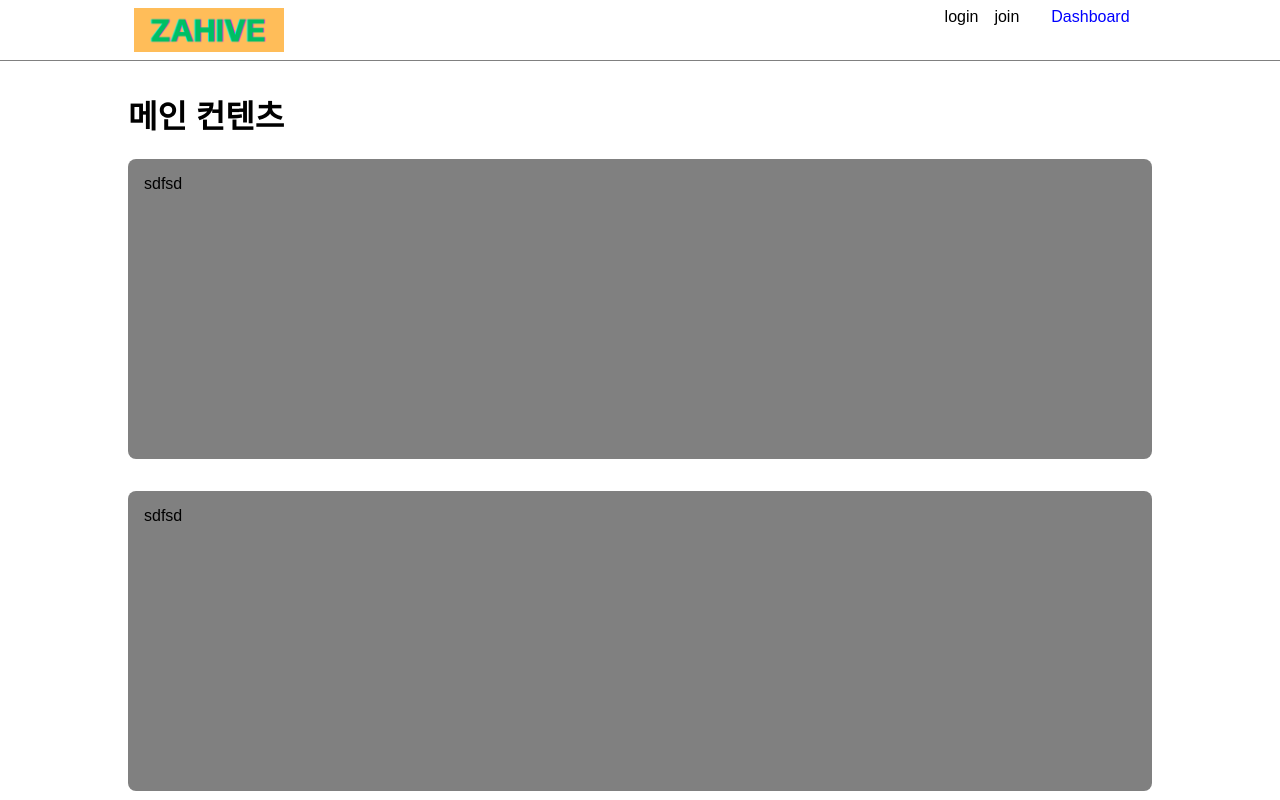
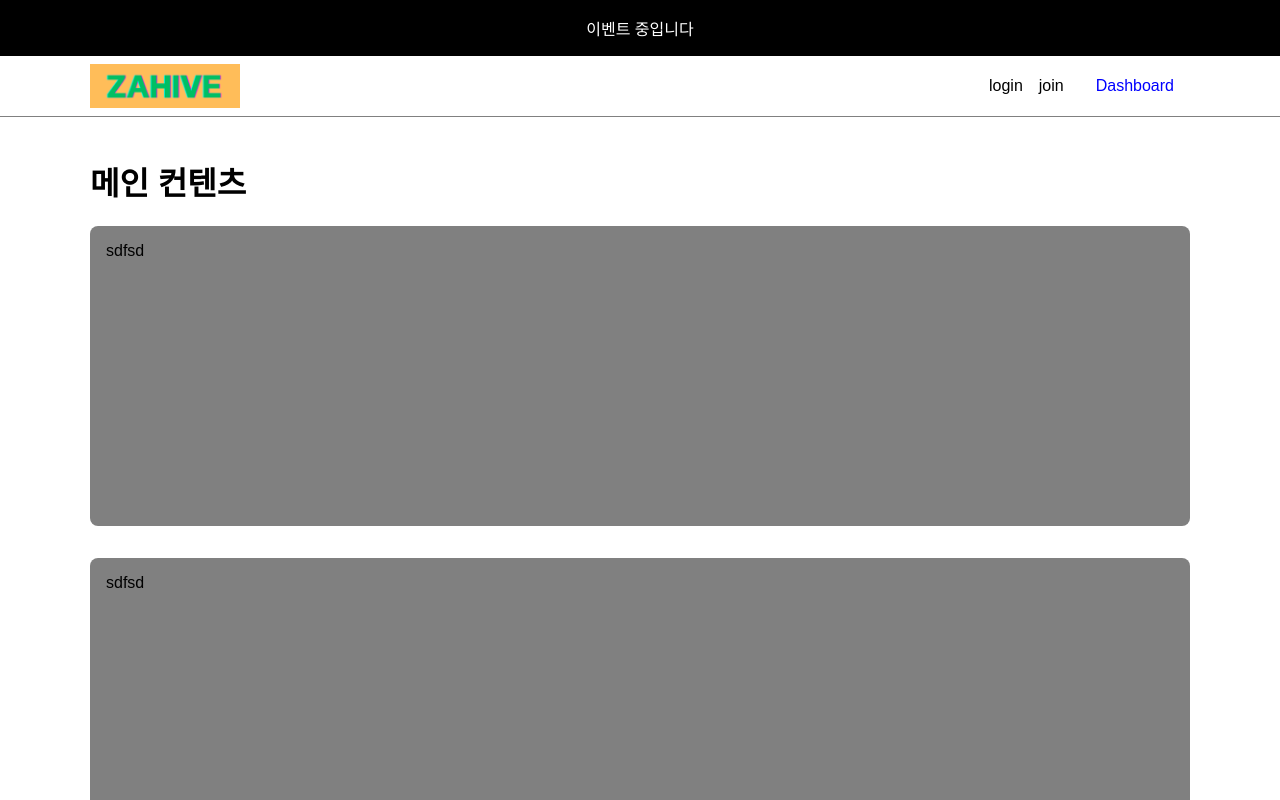
Before and after one commit to hojuncha997/ts-react-basic-template, a React (Create React App) app: page / in a window 1280 px wide. Shown: the top 800 px of the page. Built offline with nearby package versions, Linux system fonts and the light colour scheme; no server answers.

Commit message:
feat: 메인페이지 작업

```diff
--- a/src/layouts/main/MainLayout.tsx
+++ b/src/layouts/main/MainLayout.tsx
@@ -1,81 +1,209 @@
-import React, { ReactNode, FC } from "react";
-import { Outlet } from "react-router-dom";
-import { useNavigate, Link } from "react-router-dom";
+import React, { useState } from "react";
+import { Outlet, useNavigate, Link } from "react-router-dom";
 
+function MainLayout(): React.ReactElement {
+  const navigate = useNavigate();
+  const [isHovered, setIsHovered] = useState(false);
 
-// type MainLayoutProps = {
-//   children: ReactNode;
-// };
-
-// MainLayoutProps 타입의 children을 받고 React.ReactElement를 반환하는 함수
-// function MainLayout({ children }: MainLayoutProps): React.ReactElement {
-function MainLayout(): React.ReactElement {
-
-  const navigate = useNavigate();
-
-  const handleNavigate = (path:string) => {
+  const handleNavigate = (path: string) => {
     navigate(path);
   }
 
   return (
-    <>
-      <div>
+    <div style={{
+      display: 'flex',
+      flexDirection: 'column',
+      minHeight: '100vh'
+    }}>
+      <div style={{ backgroundColor: "black", padding: "1em", color:"white", display:"flex", justifyContent:"center" }}>
+        <span>이벤트 중입니다</span>
+      </div>
+      <header
+        style={{
+          position: "sticky",
+          top: 0,
+          borderBottom: "1px solid grey",
+          backgroundColor: "white",
+          zIndex: 1000
+        }}
+      >
         <div style={{
-          position: "fixed",
-          top: 0,
-          left: 0,
-          right: 0,
-          borderBottom: "1px solid grey",
-          padding: "0.5em",
-          backgroundColor: "white", // 배경색 추가
-          zIndex: 1000 // 다른 요소들 위에 표시되도록 z-index 설정
+          width: "90%",
+          maxWidth: "1100px",
+          margin: "0 auto",
+          display: "flex",
+          justifyContent: "space-between",
+          alignItems: "center",
+          height: "60px",
+          position: "relative"
         }}>
-          <div style={{width:"80%", maxWidth:"1100px", margin:"0 auto", display:"flex", justifyContent:"space-between"}}>
-            <Link to="/" reloadDocument><img src="/images/s_ZAHIVE.png" alt="Zahive" style={{width:"150px"}} /></Link>
+          <Link to="/" reloadDocument style={{
+            display: "flex",
+            alignItems: "center",
+            height: "100%"
+          }}>
+            <img src="/images/s_ZAHIVE.png" alt="Zahive" style={{ width: "150px" }} />
+          </Link>
+
+          <nav
+            onMouseEnter={() => setIsHovered(true)}
+            onMouseLeave={() => setIsHovered(false)}
+            style={{ position: "static" }}
+          >
+            <ul style={{
+              display: "flex",
+              justifyContent: "flex-end",
+              alignItems: "center",
+              listStyle: "none",
+              height: "100%",
+              margin: 0,
+              padding: 0
+            }}>
+              <li style={{
+                margin: "0 1em",
+                display: "flex",
+                alignItems: "center",
+                height: "100%"
+              }}>login</li>
+              <li style={{
+                marginRight: "1em",
+                display: "flex",
+                alignItems: "center",
+                height: "100%"
+              }}>join</li>
+              <li onClick={() => handleNavigate("/dashboard")} style={{
+                cursor: "pointer",
+                margin: "0 1em",
+                color: "blue",
+                display: "flex",
+                alignItems: "center",
+                height: "100%"
+              }}>Dashboard</li>
+            </ul>
+          </nav>
+        </div>
+        <div
+          style={{
+            position: "absolute",
+            top: "100%",
+            left: 0,
+            right: 0,
+            height: isHovered ? "200px" : "0px",
+            overflow: "hidden",
+            transition: "height 0.3s ease-in-out",
+            // backgroundColor: "#f8f8f8",
+            backgroundColor: "white",
+            borderTop: isHovered ? "1px solid #e0e0e0" : "none",
+            boxShadow: isHovered ? "0 4px 6px rgba(0,0,0,0.1)" : "none"
+          }}
+          onMouseEnter={() => setIsHovered(true)}
+          onMouseLeave={() => setIsHovered(false)}
+        >
+          <div style={{
+            width: "90%",
+            maxWidth: "1100px",
+            margin: "0 auto",
+            padding: "20px 0",
+            display: "flex",
+            justifyContent: "space-between"
+          }}>
             <div>
-              <ul style={{display:"flex", justifyContent:"flex-end", listStyle:"none", alignContent:"center"}}>
-                <li style={{margin:"0 1em 0 1em"}}>login</li>
-                <li style={{marginRight:"1em"}}>join</li>
-                <li onClick={() => handleNavigate("/dashboard")} style={
-                  {cursor:"pointer", margin:"0 1em 0 1em", color:"blue"}
-                }>Dashboard</li>
+              <h3>카테고리 1</h3>
+              <ul>
+                <li>서브메뉴 1</li>
+                <li>서브메뉴 2</li>
+                <li>서브메뉴 3</li>
+              </ul>
+            </div>
+            <div>
+              <h3>카테고리 2</h3>
+              <ul>
+                <li>서브메뉴 1</li>
+                <li>서브메뉴 2</li>
+                <li>서브메뉴 3</li>
+              </ul>
+            </div>
+            <div>
+              <h3>카테고리 3</h3>
+              <ul>
+                <li>서브메뉴 1</li>
+                <li>서브메뉴 2</li>
+                <li>서브메뉴 3</li>
               </ul>
             </div>
           </div>
         </div>
-        <div style={{width:"80%", maxWidth:"1100px", margin:"0 auto",
-        paddingTop: "70px"         // 헤더의 높이만큼 상단 여백 추가
+      </header>
+
+      <main style={{
+        flex: 1,
+        width: "90%",
+        maxWidth: "1100px",
+        margin: "0 auto",
+        paddingTop: "20px"
+      }}>
+        <Outlet />
+      </main>
+      <footer style={{
+        background: "#eee",
+        marginTop: "2rem"
+      }}>
+        <div style={{
+          padding: "2rem",
+          background: "#eee",
+          width: "80%",
+          maxWidth: "1100px",
+          margin: "0 auto"
         }}>
-          <Outlet />
-
+          footer
         </div>
-        <div style={{ background:"#eee", margin:"2rem auto"}}>
-          <div style={{ padding:"2rem", background:"#eee" , width:"80%", maxWidth:"1100px", margin:"0 auto"}}>footer</div>
-        </div>
-      </div>
-
-    </>
+      </footer>
+    </div>
   );
 }
 
 export default MainLayout;
 
+
 /*
-import React, { ReactNode, FC } from "react";
+position: sticky의 특징과 사용법:
 
-type MainLayoutProps = {
-  children: ReactNode;
-};
+1. position: sticky의 주요 특징:
+   a. 일반적인 문서 흐름을 따르다가 특정 임계점에 도달하면 고정된다.
+   b. 부모 요소의 범위 내에서만 고정된다.
+   c. 스크롤 방향에 따라 동적으로 동작한다.
 
-const MainLayout: FC<MainLayoutProps> = ({ children }) => {
-  return (
-    <div>
-      <h1>Main Layout</h1>
-      {children}
-    </div>
-  );
-};
+2. "일반적인 문서의 흐름을 따른다"의 의미:
+   - HTML 요소들은 기본적으로 위에서 아래로, 왼쪽에서 오른쪽으로 배치된다. 이것이 "일반적인 문서의 흐름"이다.
+   - position: sticky 요소는 처음에는 이 흐름을 따라 배치되어, 다른 요소들처럼 자연스럽게 페이지에 위치한다.
+   - 스크롤하여 지정된 임계점(예: top: 0)에 도달할 때까지는 일반 요소처럼 동작한다.
 
-export default MainLayout;
+3. position: sticky 사용 방법:
+   .sticky-element {
+     position: sticky;
+     top: 0; // 상단에서의 거리. 이 지점에 도달하면 고정됨
+     z-index: 100; // 다른 요소 위에 표시되도록
+   }
 
+4. 동작 예시:
+   - 스크롤 전: 요소가 일반적인 위치에 있음
+   - 스크롤 중 (임계점 도달): 요소가 화면에 고정됨
+   - 부모 요소를 벗어나는 스크롤: 요소가 부모와 함께 스크롤되어 올라감
+
+5. 사용 사례:
+   - 네비게이션 바
+   - 섹션 헤더
+   - 목차나 색인
+   - 광고 배너
+
+6. 주의사항:
+   - 부모 요소에 overflow: hidden이 설정되어 있으면 제대로 동작하지 않을 수 있다.
+   - 모든 브라우저에서 지원되지 않을 수 있으므로, 호환성 확인이 필요하다.
+
+7. position: fixed와의 차이점:
+   - fixed는 항상 뷰포트에 고정되지만, sticky는 부모 요소 내에서만 고정된다.
+   - sticky는 스크롤 방향에 따라 동적으로 동작하며, 원래 위치로 돌아갈 수 있다.
+
+position: sticky를 사용하면 사용자 경험을 향상시키면서도 자연스러운 페이지 레이아웃을 유지할 수 있다.
+특히 긴 페이지에서 중요한 요소를 항상 보이게 하고 싶을 때 유용하다.
 */
```
